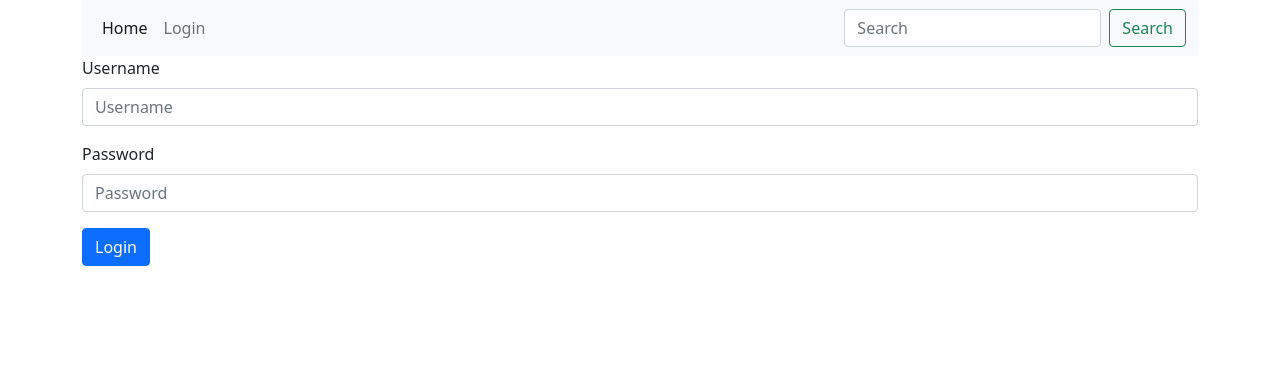
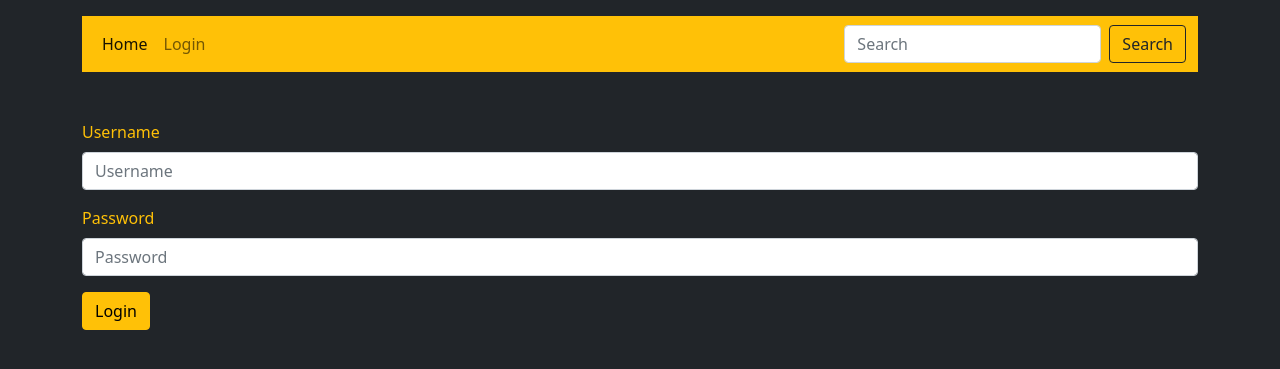
Before and after one commit to Beker-Dev/garage_showroom_django, a Django app: page / in a window 1280 px wide. Shown: the top 369 px of the page. Run offline with Django 4.2, Linux system fonts and the light colour scheme.

Commit message:
added some style (login & navbar)

```diff
--- a/base_templates/base.html
+++ b/base_templates/base.html
@@ -9,7 +9,7 @@
     >
     <title>{% block title %}{% endblock %} Garage Showroom</title>
 </head>
-<body>
+<body class="bg-dark text-warning p-3 mb-2">
 <div class="container">
     {% include 'partials/navbar.html' %}
     {% include 'partials/messages.html' %}
--- a/base_templates/partials/navbar.html
+++ b/base_templates/partials/navbar.html
@@ -1,4 +1,4 @@
-<nav class="navbar navbar-expand-lg navbar-light bg-light">
+<nav class="navbar navbar-expand-lg navbar-light bg-warning mb-5">
     <div class="container-fluid">
         <div class="collapse navbar-collapse" id="navbarSupportedContent">
             <ul class="navbar-nav me-auto mb-2 mb-lg-0">
@@ -14,8 +14,8 @@
                 </li>
             </ul>
             <form class="d-flex">
-                <input class="form-control me-2" type="search" placeholder="Search" aria-label="Search">
-                <button class="btn btn-outline-success" type="submit">Search</button>
+                <input class="form-control me-2 " type="search" placeholder="Search" aria-label="Search">
+                <button class="btn btn-outline-dark" type="submit">Search</button>
             </form>
         </div>
     </div>
--- a/users/templates/users/login.html
+++ b/users/templates/users/login.html
@@ -16,6 +16,6 @@
             </div>
         {% endfor %}
 
-        <button type="submit" class="btn btn-primary">Login</button>
+        <button type="submit" class="btn btn-warning">Login</button>
     </form>
 {% endblock %}
```
